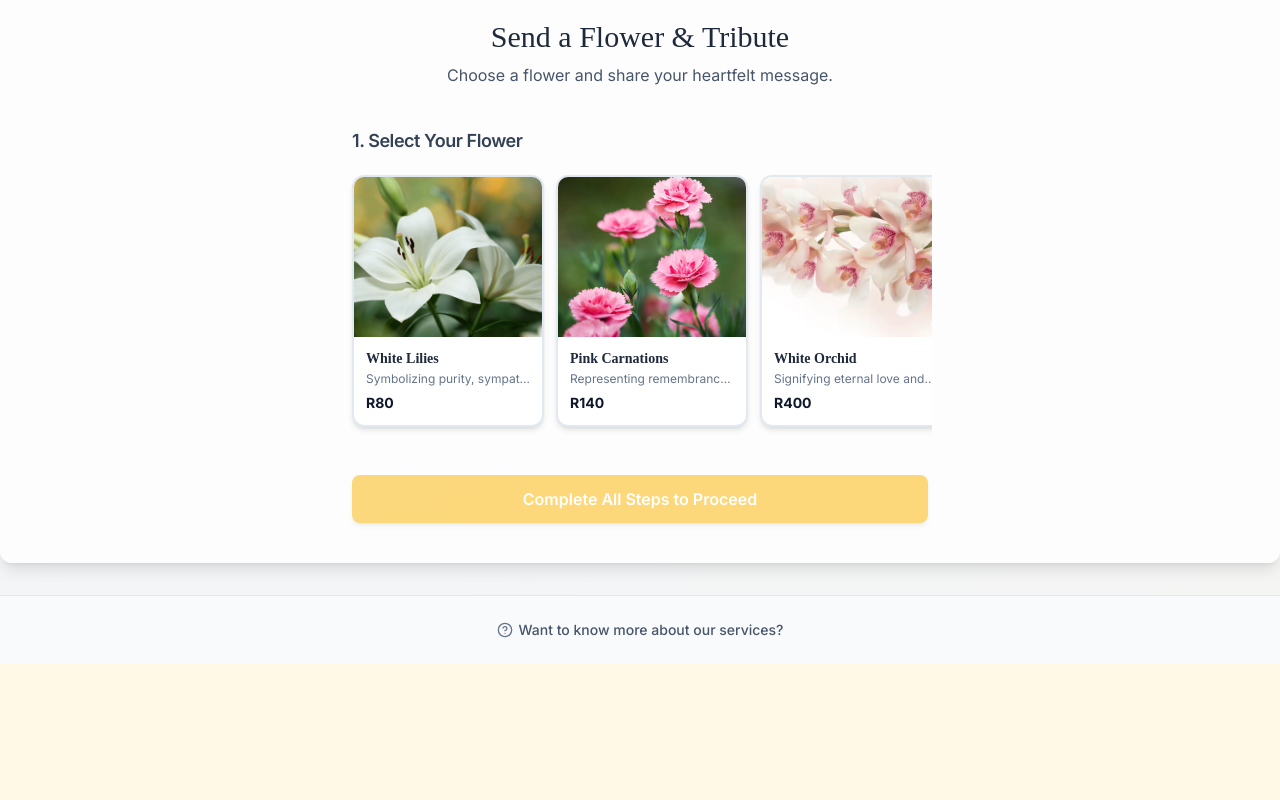
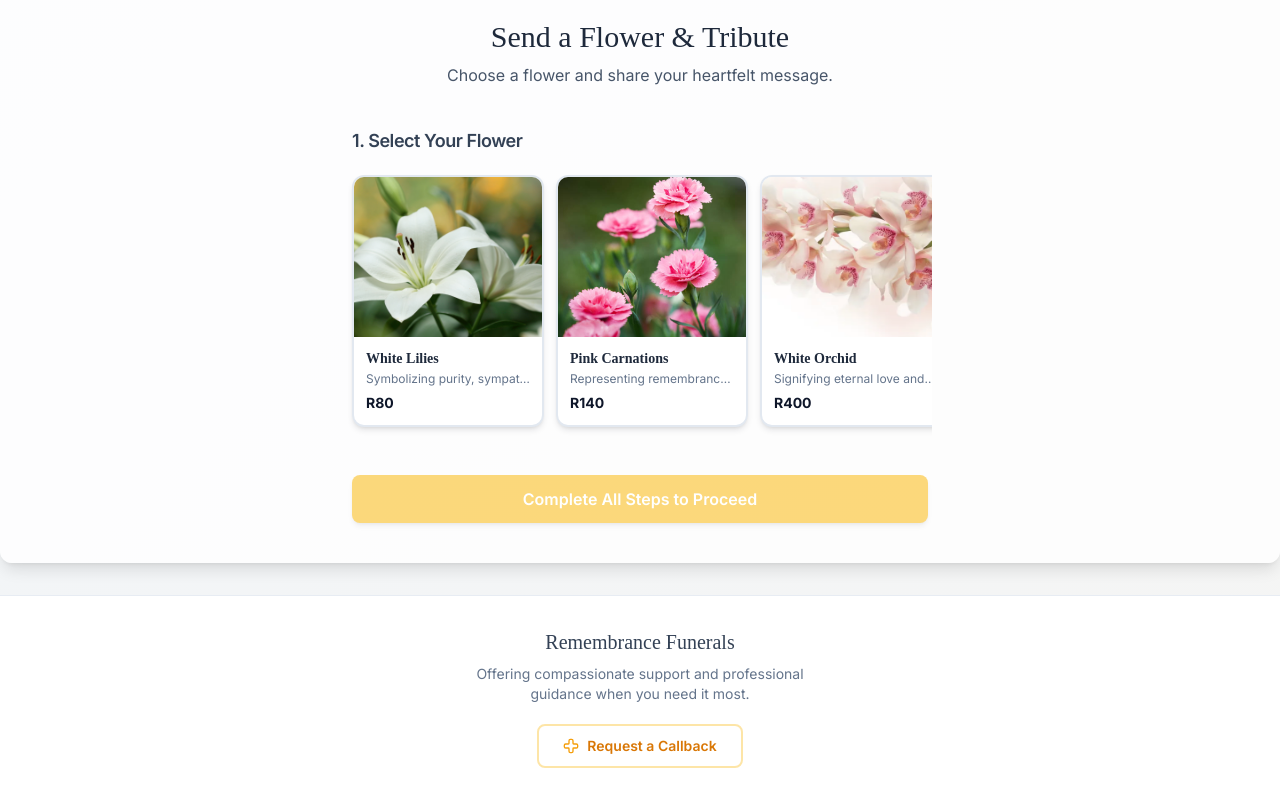
Before and after one commit to MankweAI/zokozani, a Next.js app: page / in a window 1280 px wide. Shown: the part 353-1153 px from the top of the page. Before the commit the page ends 1017 px from the top, so only its background shows below. Built offline with nearby package versions, Linux system fonts and the light colour scheme.

Commit message:
third commit

```diff
--- a/app/page.tsx
+++ b/app/page.tsx
@@ -15,7 +15,7 @@ import {
   loadTributesFromLocalStorage,
   saveTributesToLocalStorage,
 } from "@/lib/localStorageUtils";
-import { HelpCircle } from "lucide-react";
+import { Cross } from "lucide-react";
 // MOCK_USER_STORAGE_KEY and MockUserData are no longer needed here
 // import { MOCK_USER_STORAGE_KEY, type MockUserData } from "@/lib/constants";
 
@@ -132,17 +132,36 @@ export default function TributePage() {
       </main>
 
       {currentView === "form" && (
-        <footer className="py-6 border-t border-slate-200 bg-slate-50 text-center">
-          <button
-            onClick={() => setIsFuneralModalOpen(true)}
-            className="text-sm text-slate-600 hover:text-amber-700 font-medium transition-colors group flex items-center justify-center mx-auto"
-          >
-            <HelpCircle
-              size={16}
-              className="mr-1.5 text-slate-500 group-hover:text-amber-600 transition-colors"
-            />
-            Want to know more about our services?
-          </button>
+        <footer className="py-8 border-t border-slate-200/80 bg-white text-center">
+          {" "}
+          {/* Changed bg to white, slightly more padding */}
+          <div className="max-w-lg mx-auto px-4">
+            {" "}
+            {/* Content wrapper */}
+            <h4 className="text-xl font-playfair text-slate-700 mb-2">
+              {" "}
+              {/* Using Playfair for elegance, slightly larger */}
+              {deceasedInfo.funeralHomeName}
+            </h4>
+            <p className="text-sm text-slate-500 mb-5 max-w-sm mx-auto">
+              {" "}
+              {/* Added a brief tagline */}
+              Offering compassionate support and professional guidance when you
+              need it most.
+            </p>
+            <button
+              onClick={() => setIsFuneralModalOpen(true)}
+              className="text-sm text-amber-700 hover:text-amber-800 font-semibold transition-colors group flex items-center justify-center mx-auto
+                       px-6 py-2.5 border-2 border-amber-500/40 hover:border-amber-500 rounded-lg hover:bg-amber-500/10 focus:outline-none focus-visible:ring-2 focus-visible:ring-amber-500 focus-visible:ring-offset-2 focus-visible:ring-offset-white"
+              // Styled as a more prominent outline button
+            >
+              <Cross
+                size={16} // Adjusted size to fit button style
+                className="mr-2 text-amber-600 group-hover:text-amber-700 transition-colors"
+              />
+              Request a Callback
+            </button>
+          </div>
         </footer>
       )}
 
@@ -150,7 +169,7 @@ export default function TributePage() {
         isOpen={isFuneralModalOpen}
         onClose={() => setIsFuneralModalOpen(false)}
         funeralHomeName={deceasedInfo.funeralHomeName}
-        defaultUserName={""} // No logged-in user to prefill name
+        defaultUserName={""}
       />
     </div>
   );
```
